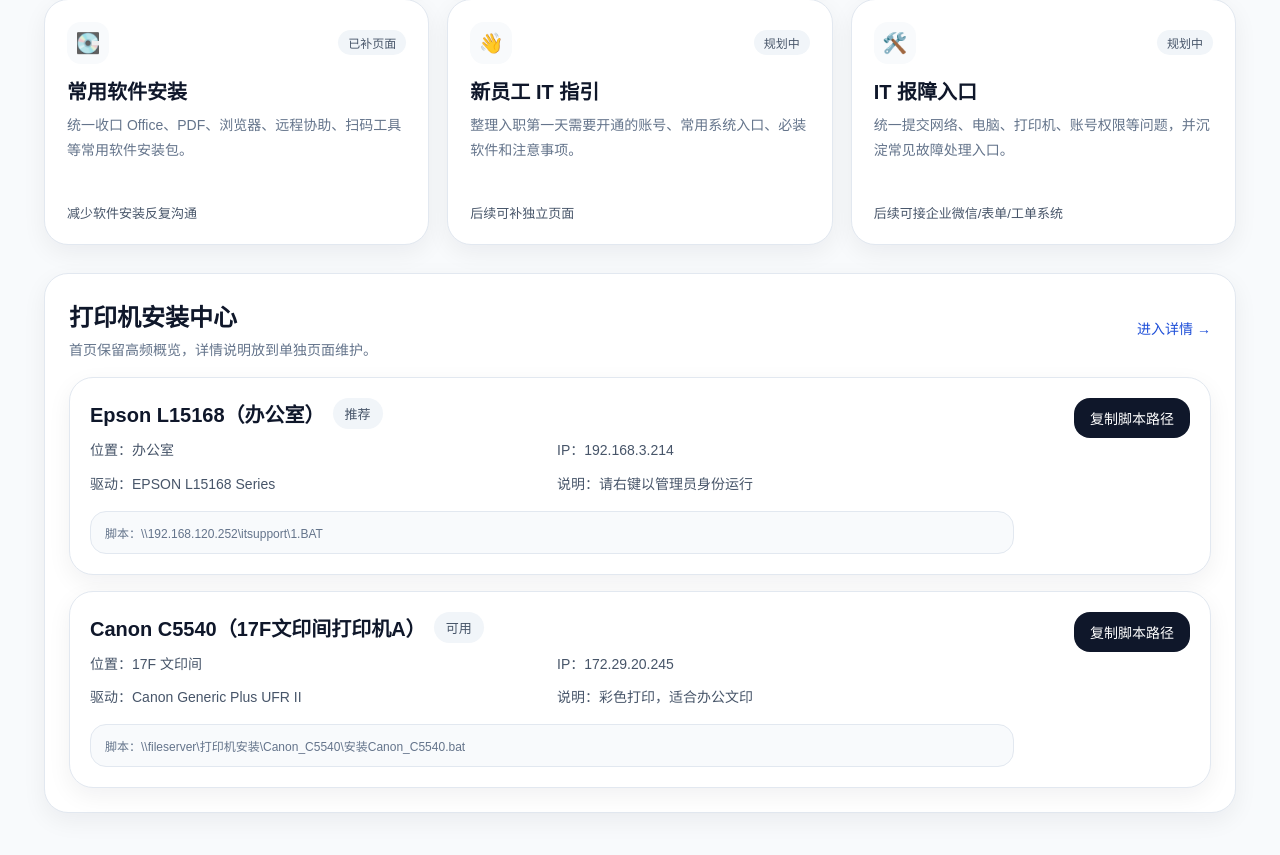
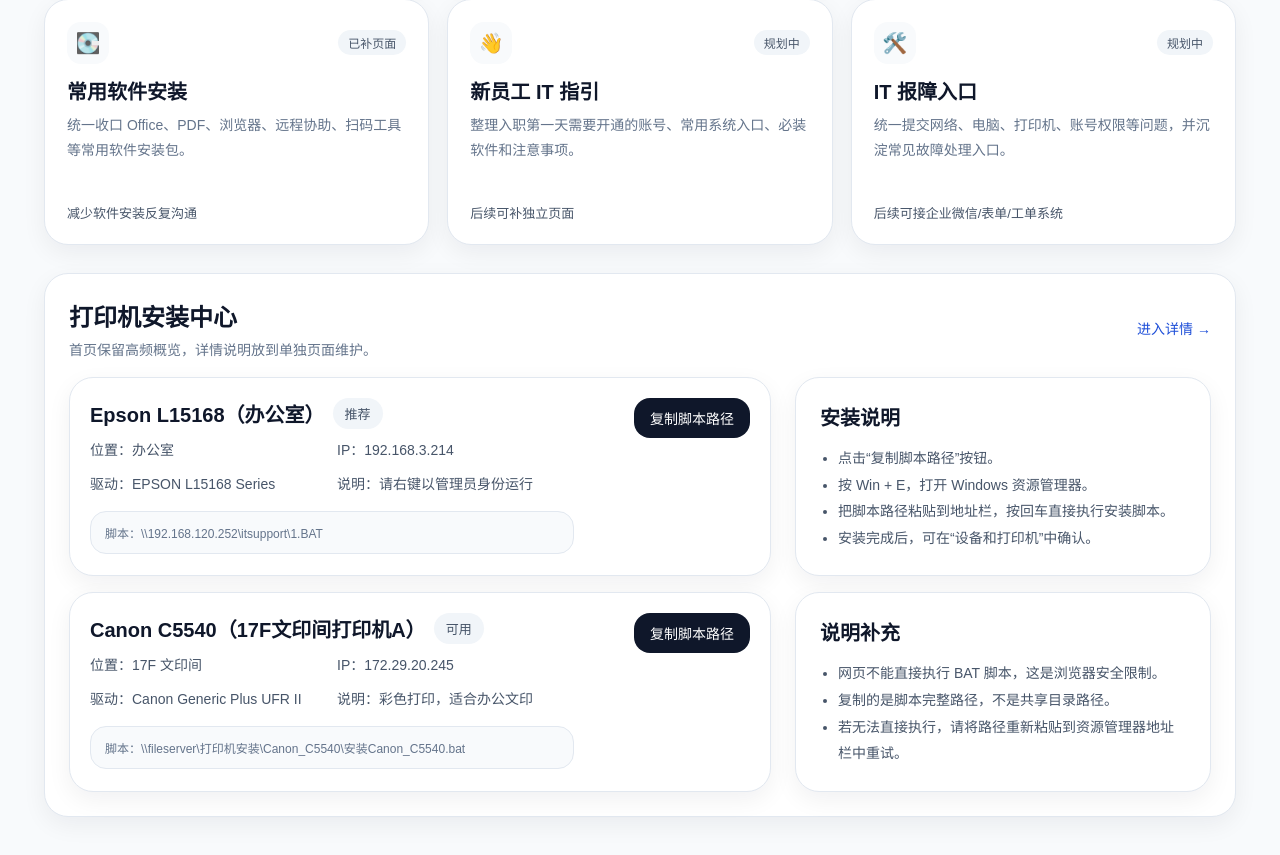
Before and after one commit to EmbraceMoxx/it-portal-vue, a Vue app: page / in a window 1280 px wide. Shown: the part 710-1565 px from the top of the page. Built offline with nearby package versions, Linux system fonts and the light colour scheme.

Commit message:
这一版可以参考

```diff
--- a/index.html
+++ b/index.html
@@ -2,9 +2,8 @@
 <html lang="zh-CN">
   <head>
     <meta charset="UTF-8" />
-    <link rel="icon" type="image/svg+xml" href="/vite.svg" />
     <meta name="viewport" content="width=device-width, initial-scale=1.0" />
-    <title>文件上传 & Excel 导入导出演示</title>
+    <title>IT 内网服务门户</title>
   </head>
   <body>
     <div id="app"></div>
--- a/src/App.vue
+++ b/src/App.vue
@@ -1,6 +1,13 @@
 <template>
   <RouterView />
+
+  <transition name="top-toast-fade">
+    <div v-if="toastState.visible" class="top-toast">
+      {{ toastState.message }}
+    </div>
+  </transition>
 </template>
 
 <script setup lang="ts">
+import { toastState } from './composables/useClipboard'
 </script>
--- a/src/assets/styles/global.css
+++ b/src/assets/styles/global.css
@@ -422,3 +422,32 @@ button {
     font-size: 28px;
   }
 }
+
+.top-toast {
+  position: fixed;
+  top: 20px;
+  left: 50%;
+  transform: translateX(-50%);
+  z-index: 9999;
+  min-width: 280px;
+  max-width: 640px;
+  padding: 14px 24px;
+  border-radius: 14px;
+  background: rgba(15, 23, 42, 0.96);
+  color: #ffffff;
+  font-size: 15px;
+  line-height: 1.5;
+  text-align: center;
+  box-shadow: 0 12px 30px rgba(15, 23, 42, 0.22);
+}
+
+.top-toast-fade-enter-active,
+.top-toast-fade-leave-active {
+  transition: all 0.22s ease;
+}
+
+.top-toast-fade-enter-from,
+.top-toast-fade-leave-to {
+  opacity: 0;
+  transform: translateX(-50%) translateY(-10px);
+}
--- a/src/composables/useClipboard.ts
+++ b/src/composables/useClipboard.ts
@@ -1,9 +1,37 @@
+import { reactive } from 'vue'
+
+interface ToastState {
+  visible: boolean
+  message: string
+}
+
+export const toastState = reactive<ToastState>({
+  visible: false,
+  message: '',
+})
+
+let toastTimer: number | null = null
+
+export function showToast(message: string) {
+  toastState.message = message
+  toastState.visible = true
+
+  if (toastTimer) {
+    window.clearTimeout(toastTimer)
+  }
+
+  toastTimer = window.setTimeout(() => {
+    toastState.visible = false
+  }, 2600)
+}
+
 export function useClipboard() {
   const copyText = async (text: string, successMessage = '已复制内容') => {
     try {
       await navigator.clipboard.writeText(String(text || ''))
-      window.alert(successMessage)
+      showToast(successMessage)
     } catch (error) {
+      showToast('复制失败，请手动复制')
       window.prompt('请手动复制以下内容：', String(text || ''))
     }
   }
--- a/src/data/printers.ts
+++ b/src/data/printers.ts
@@ -4,6 +4,7 @@ export interface PrinterItem {
   ip: string
   location: string
   driver: string
+  folderPath: string
   scriptPath: string
   remark: string
   status: string
@@ -16,6 +17,7 @@ export const printers: PrinterItem[] = [
     ip: '192.168.3.214',
     location: '办公室',
     driver: 'EPSON L15168 Series',
+    folderPath: String.raw`\\192.168.120.252\itsupport`,
     scriptPath: String.raw`\\192.168.120.252\itsupport\1.BAT`,
     remark: '请右键以管理员身份运行',
     status: '推荐',
@@ -26,6 +28,7 @@ export const printers: PrinterItem[] = [
     ip: '172.29.20.245',
     location: '17F 文印间',
     driver: 'Canon Generic Plus UFR II',
+    folderPath: String.raw`\\fileserver\打印机安装\Canon_C5540`,
     scriptPath: String.raw`\\fileserver\打印机安装\Canon_C5540\安装Canon_C5540.bat`,
     remark: '彩色打印，适合办公文印',
     status: '可用',
--- a/src/views/HomeView.vue
+++ b/src/views/HomeView.vue
@@ -65,6 +65,8 @@
         <RouterLink class="btn-link" to="/printer">进入详情 →</RouterLink>
       </div>
 
+      <div class="detail-grid">
+        <div class="detail-main">
           <div class="printer-list">
             <PrinterCard
               v-for="printer in printers"
@@ -72,6 +74,29 @@
               :printer="printer"
               @copy="handleCopy"
             />
+          </div>
+        </div>
+
+        <div class="detail-side">
+          <div class="faq-card">
+            <h3>安装说明</h3>
+            <ul>
+              <li>点击“复制脚本路径”按钮。</li>
+              <li>按 Win + E，打开 Windows 资源管理器。</li>
+              <li>把脚本路径粘贴到地址栏，按回车直接执行安装脚本。</li>
+              <li>安装完成后，可在“设备和打印机”中确认。</li>
+            </ul>
+          </div>
+
+          <div class="faq-card">
+            <h3>说明补充</h3>
+            <ul>
+              <li>网页不能直接执行 BAT 脚本，这是浏览器安全限制。</li>
+              <li>复制的是脚本完整路径，不是共享目录路径。</li>
+              <li>若无法直接执行，请将路径重新粘贴到资源管理器地址栏中重试。</li>
+            </ul>
+          </div>
+        </div>
       </div>
     </section>
   </div>
--- a/src/views/PrinterView.vue
+++ b/src/views/PrinterView.vue
@@ -23,19 +23,19 @@
           <div class="step-list">
             <div class="step-item">
               <strong>1. 复制脚本路径</strong>
-              <div>从下方对应打印机复制脚本路径。</div>
+              <div>点击对应打印机的“复制脚本路径”按钮。</div>
             </div>
             <div class="step-item">
               <strong>2. 打开资源管理器</strong>
               <div>按 Win + E，打开 Windows 资源管理器。</div>
             </div>
             <div class="step-item">
-              <strong>3. 粘贴路径并回车</strong>
-              <div>把脚本路径粘贴到资源管理器地址栏，按回车进入共享目录。</div>
+              <strong>3. 粘贴脚本路径并回车</strong>
+              <div>把脚本路径粘贴到资源管理器地址栏，按回车直接执行安装脚本。</div>
             </div>
             <div class="step-item">
-              <strong>4. 管理员运行</strong>
-              <div>右键脚本，选择“以管理员身份运行”。</div>
+              <strong>4. 等待安装完成</strong>
+              <div>安装完成后，可到“设备和打印机”中确认是否已成功添加。</div>
             </div>
           </div>
         </div>
@@ -66,6 +66,8 @@
           <h3>注意事项</h3>
           <ul>
             <li>网页不能直接执行 BAT 脚本，这是浏览器安全限制。</li>
+            <li>复制的是脚本完整路径，不是共享目录路径。</li>
+            <li>请将脚本路径粘贴到资源管理器地址栏中执行。</li>
             <li>共享目录建议设置普通用户只读权限。</li>
             <li>驱动目录建议单独放置，避免误删。</li>
           </ul>
```
Lines whose indentation alone changed are shown as unchanged.
